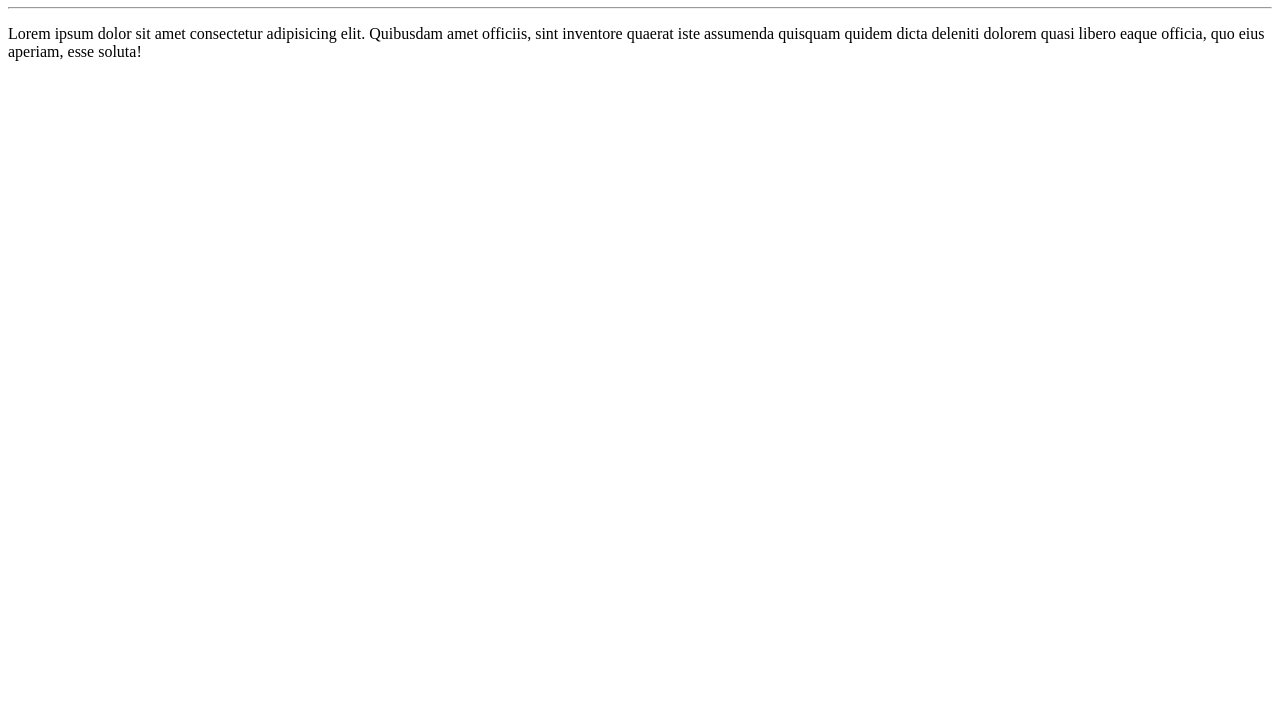
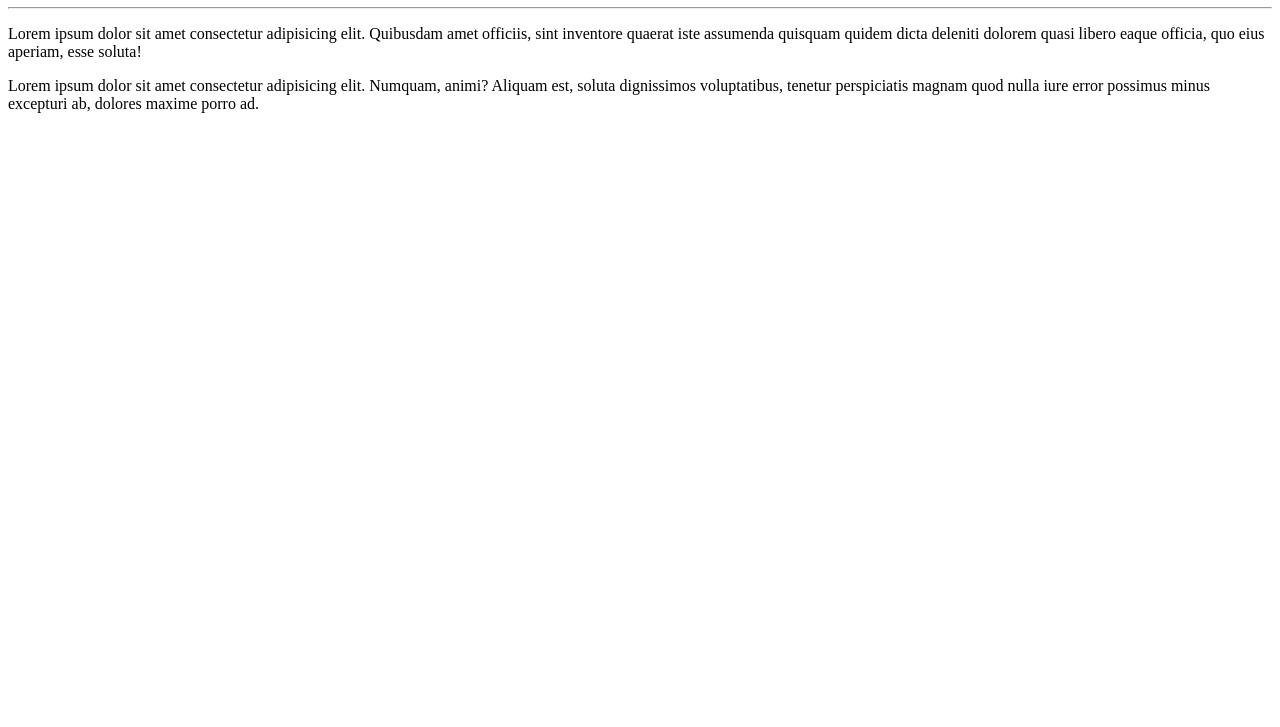
Before and after one commit to FlorencioCabralJr/Ola-Mundo, a plain HTML site: page site-exemplo/index.html in a window 1280 px wide. Shown: the part 73-800 px from the top of the page. Drawn offline with Linux system fonts and the light colour scheme.

Commit message:
Update index.html

```diff
--- a/site-exemplo/index.html
+++ b/site-exemplo/index.html
@@ -10,5 +10,6 @@
     <h1>Olá, Mundo!</h1>
     <hr>
     <p>Lorem ipsum dolor sit amet consectetur adipisicing elit. Quibusdam amet officiis, sint inventore quaerat iste assumenda quisquam quidem dicta deleniti dolorem quasi libero eaque officia, quo eius aperiam, esse soluta!</p>
+    <p>Lorem ipsum dolor sit amet consectetur adipisicing elit. Numquam, animi? Aliquam est, soluta dignissimos voluptatibus, tenetur perspiciatis magnam quod nulla iure error possimus minus excepturi ab, dolores maxime porro ad.</p>
 </body>
 </html>
```
